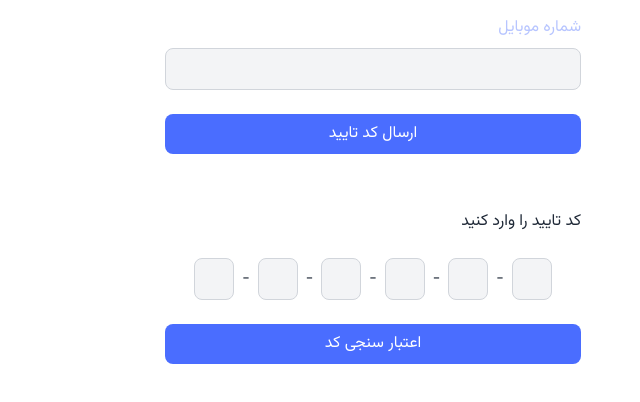
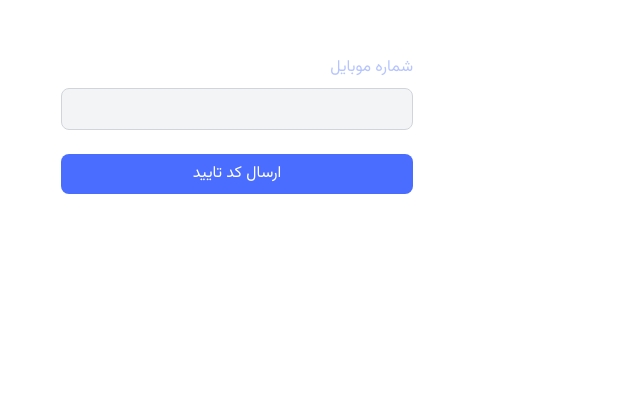
Before and after one commit to shokouhSkr/Freelancing-app, a Next.js app: page /auth in a window 1280 px wide. Shown: the top 402 px of the page, without its empty margins (460-1100 px from the left). Built offline with nearby package versions, Linux system fonts and the light colour scheme.

Commit message:
added auth container with steps

```diff
--- a/app/auth/page.tsx
+++ b/app/auth/page.tsx
@@ -1,10 +1,9 @@
-import { CheckOTPForm, SendOTPForm } from "@/features";
+import { AuthContainer } from "@/features";
 
 const AuthPage = () => {
   return (
-    <div className="container max-w-md">
-      <SendOTPForm />
-      <CheckOTPForm />
+    <div className="flex justify-center pt-10">
+      <AuthContainer />
     </div>
   );
 };
--- /dev/null
+++ b/features/authentication/components/AuthContainer.tsx
@@ -0,0 +1,26 @@
+"use client";
+
+import { useState } from "react";
+import SendOTPForm from "./SendOTPForm";
+import CheckOTPForm from "./CheckOTPForm";
+
+const AuthContainer = () => {
+  const [step, setStep] = useState(1);
+
+  const renderStep = () => {
+    switch (step) {
+      case 1:
+        return <SendOTPForm onSetStep={setStep} />;
+
+      case 2:
+        return <CheckOTPForm />;
+
+      default:
+        return null;
+    }
+  };
+
+  return <div className="w-full sm:max-w-sm">{renderStep()}</div>;
+};
+
+export default AuthContainer;
--- a/features/authentication/components/CheckOTPForm.tsx
+++ b/features/authentication/components/CheckOTPForm.tsx
@@ -13,18 +13,20 @@ const CheckOTPForm = () => {
   return (
     <form onSubmit={checkOTPHandler} className="pt-10 p-4 space-y-6">
       <p className="text-secondary-800">کد تایید را وارد کنید</p>
+
       <OTPInput
         value={otp}
         onChange={setOtp}
         numInputs={6}
         renderInput={(props) => <input {...props} type="number" className="otp-input" />}
         renderSeparator={<span className="text-gray-800">-</span>}
-        containerStyle="flex flex-row-reverse gap-x-2 justify-center"
+        containerStyle="flex flex-row-reverse gap-1 justify-center"
         inputStyle={{
           width: "2.5rem",
           padding: "0.5rem 0.2rem",
         }}
       />
+
       <button type="submit" className="btn">
         اعتبار سنجی کد
       </button>
--- a/features/authentication/components/SendOTPForm.tsx
+++ b/features/authentication/components/SendOTPForm.tsx
@@ -1,12 +1,13 @@
 "use client";
 
-import { useState } from "react";
+import { Dispatch, SetStateAction, useState } from "react";
 import { TextField } from "@/features";
 import { useMutation } from "@tanstack/react-query";
 import { getOtp } from "../services/authService";
 import { toast } from "react-hot-toast";
+import { BeatLoader } from "react-spinners";
 
-const SendOTPForm = () => {
+const SendOTPForm = ({ onSetStep }: { onSetStep: Dispatch<SetStateAction<number>> }) => {
   const [phoneNumber, setPhoneNumber] = useState("");
 
   const { data, isPending, error, mutateAsync } = useMutation({
@@ -23,6 +24,7 @@ const SendOTPForm = () => {
 
       toast.success(data.message);
       setPhoneNumber("");
+      onSetStep(2);
     } catch (error: any) {
       toast.error(error?.response?.data?.message);
     }
@@ -36,8 +38,9 @@ const SendOTPForm = () => {
         value={phoneNumber}
         onChange={(e) => setPhoneNumber(e.target.value)}
       />
+
       <button type="submit" className="btn">
-        ارسال کد تایید
+        {isPending ? <BeatLoader color="#fff" size={8} /> : "ارسال کد تایید"}
       </button>
     </form>
   );
--- a/features/index.ts
+++ b/features/index.ts
@@ -1,5 +1,6 @@
+import AuthContainer from "./authentication/components/AuthContainer";
 import CheckOTPForm from "./authentication/components/CheckOTPForm";
 import SendOTPForm from "./authentication/components/SendOTPForm";
 import TextField from "./shared/components/TextField";
 
-export { CheckOTPForm, SendOTPForm, TextField };
+export { AuthContainer, CheckOTPForm, SendOTPForm, TextField };
--- a/package.json
+++ b/package.json
@@ -17,7 +17,8 @@
     "react-dom": "^18",
     "react-hot-toast": "^2.4.1",
     "react-icons": "^4.12.0",
-    "react-otp-input": "^3.1.0"
+    "react-otp-input": "^3.1.0",
+    "react-spinners": "^0.13.8"
   },
   "devDependencies": {
     "@types/node": "^20",
```
Also changed, not shown: 1 other file (tests, documents, lock files or other folders).
